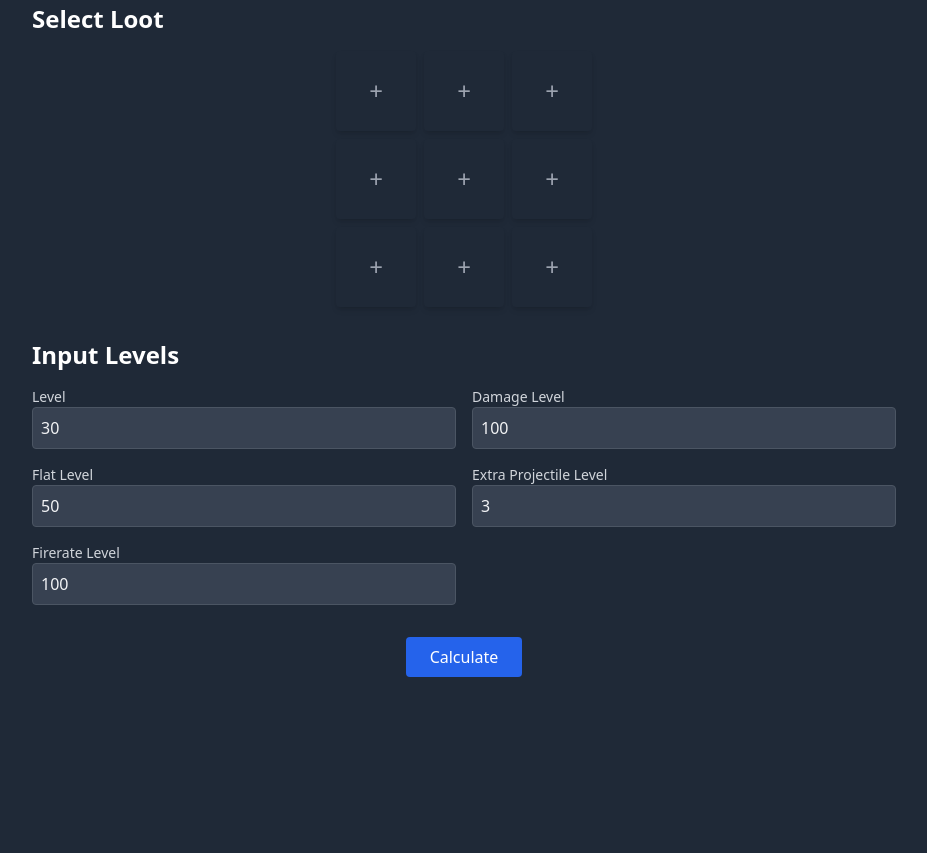
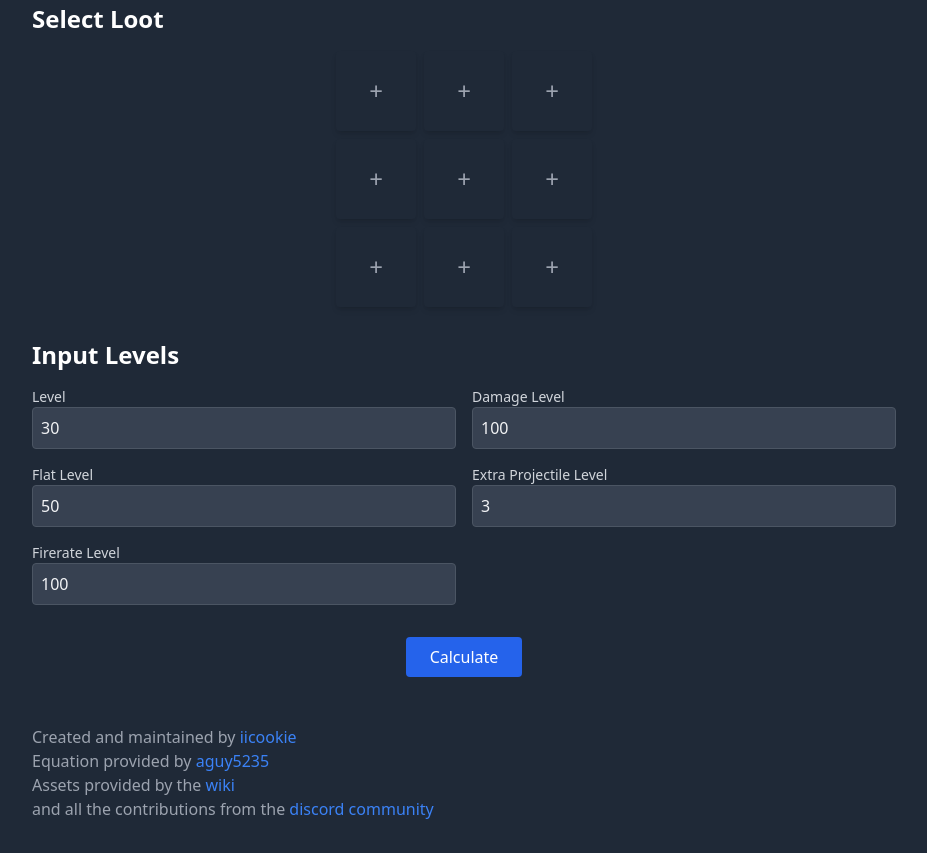
Before and after one commit to ii-cookie/desktop_defender_stats_calculator, a plain HTML site: page index.html in a window 1280 px wide. Shown: the part 295-1148 px from the top of the page, without its empty margins (176-1103 px from the left). Before the commit the page ends 1020 px from the top, so only its background shows below. Drawn offline with nearby package versions, Linux system fonts and the light colour scheme.

Commit message:
added credits

```diff
--- a/index.html
+++ b/index.html
@@ -109,6 +109,12 @@
                 <p class="text-gray-100"><strong>Damage per Second:</strong> <span id="result-dps">0</span></p>
             </div>
         </section>
+    <footer class="text-left py-4 text-gray-400">
+        Created and maintained by <a href="https://github.com/ii-cookie" class="text-blue-500 hover:underline">iicookie</a> <br>
+        Equation provided by <a href="https://github.com/asdfgasdfs" class="text-blue-500 hover:underline">aguy5235</a> <br>
+        Assets provided by the <a href="https://desktopdefender.miraheze.org/wiki/Main_Page" class="text-blue-500 hover:underline">wiki</a> <br>
+        and all the contributions from the <a href="https://discord.gg/eG3BQRYJ6m" class="text-blue-500 hover:underline">discord community</a>
+    </footer>
     </div>
 
     <script>
```
